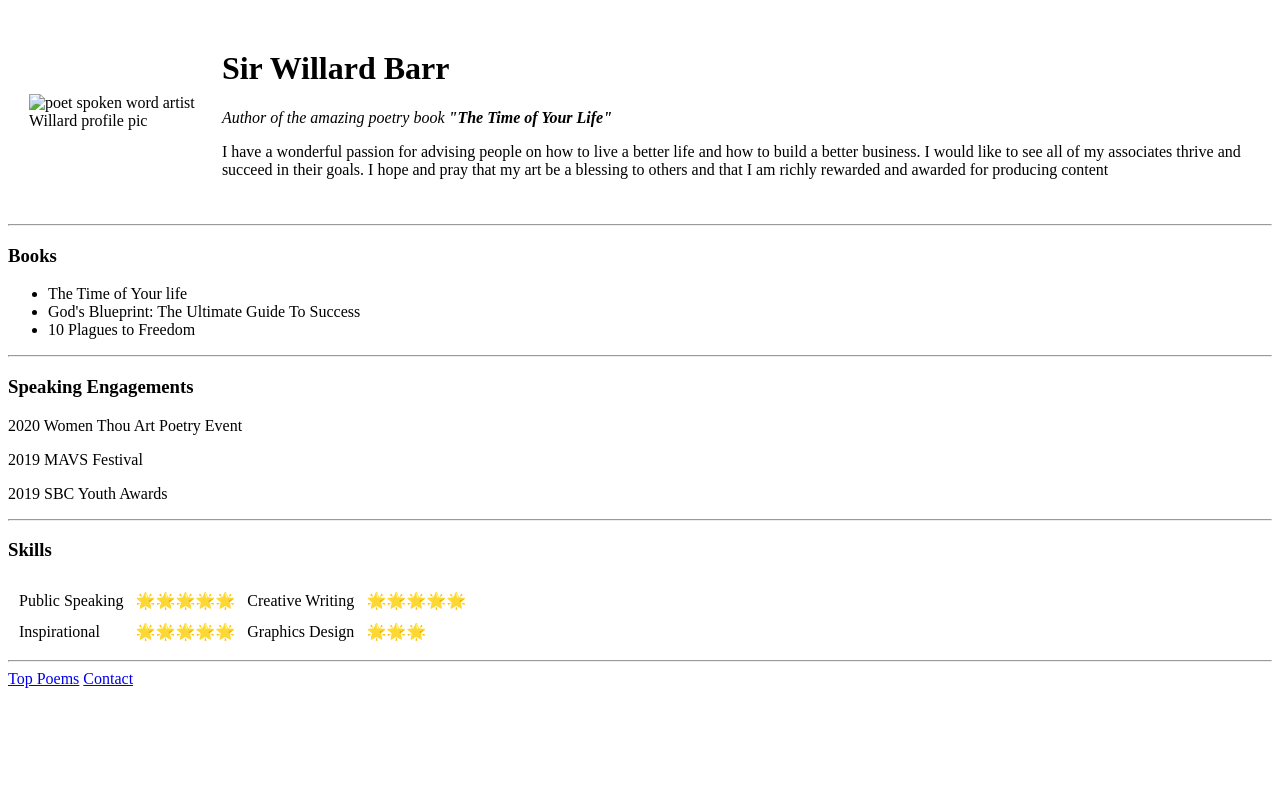
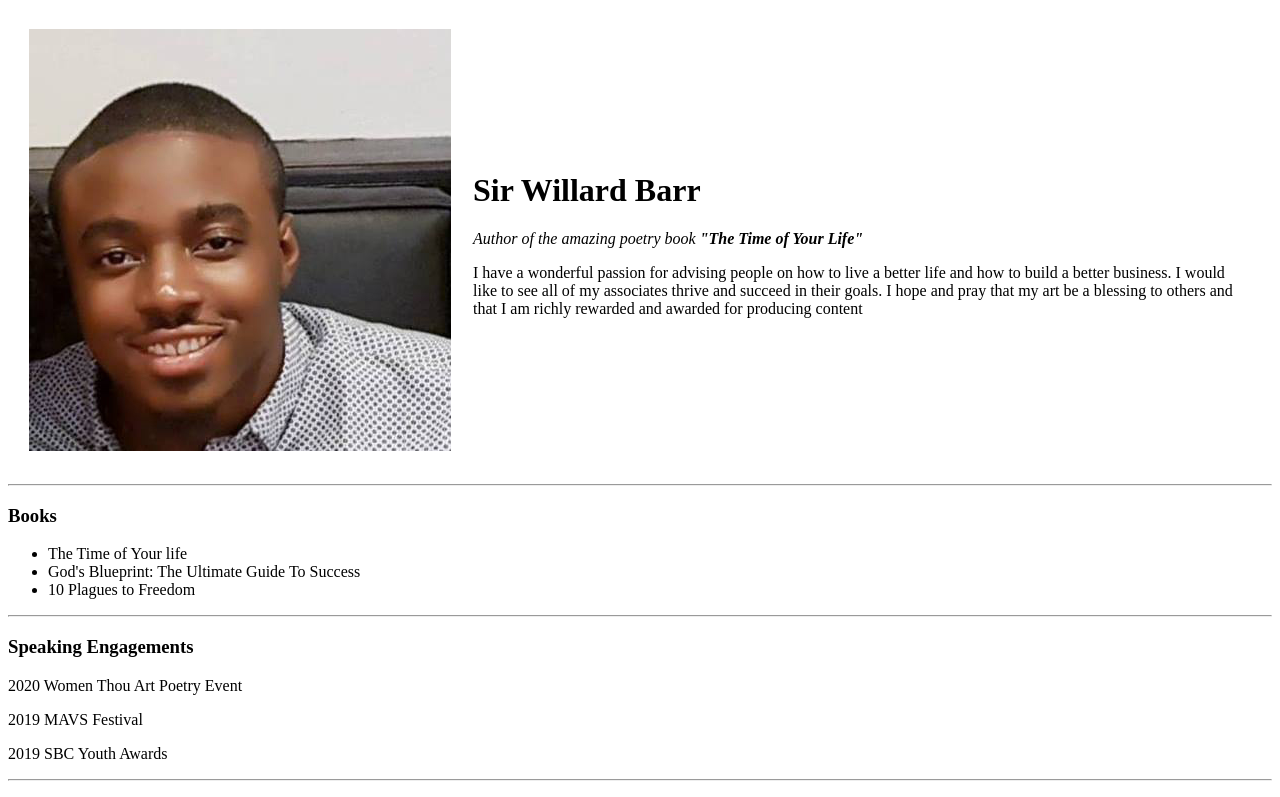
Before and after one commit to Willard-Barr/wb, a plain HTML site: page index.html in a window 1280 px wide. Shown: the top 797 px of the page. Drawn offline with Linux system fonts and the light colour scheme.

Commit message:
testing to see if my headshot photo would return

```diff
--- a/index.html
+++ b/index.html
@@ -9,7 +9,7 @@
 <body>
     <table cellspacing="20">
       <tr>
-        <td><img src="Willard Barr Headshot.jpg" alt="poet spoken word artist Willard profile pic"></td>
+        <td><img src="wb/images/Willard Barr Headshot.jpg" alt="poet spoken word artist Willard profile pic"></td>
         <td><h1>Sir Willard Barr </h1><p><em>Author of the amazing poetry book <strong>"The Time of Your Life"</em></strong></p>
       <p>I have a wonderful passion for advising people on how to live a better life and how to build a better business.
         I would like to see all of my associates thrive and succeed in their goals.
```
